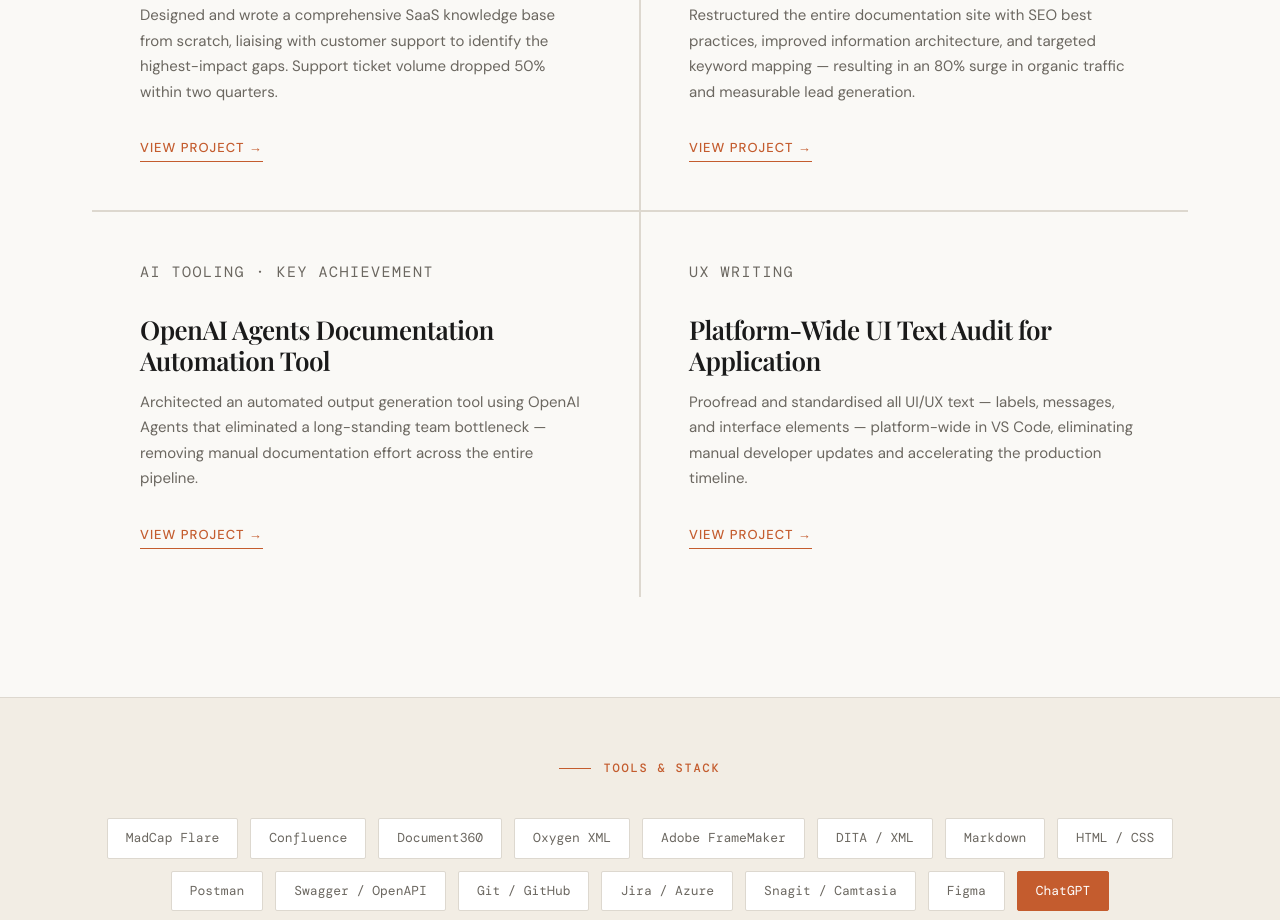
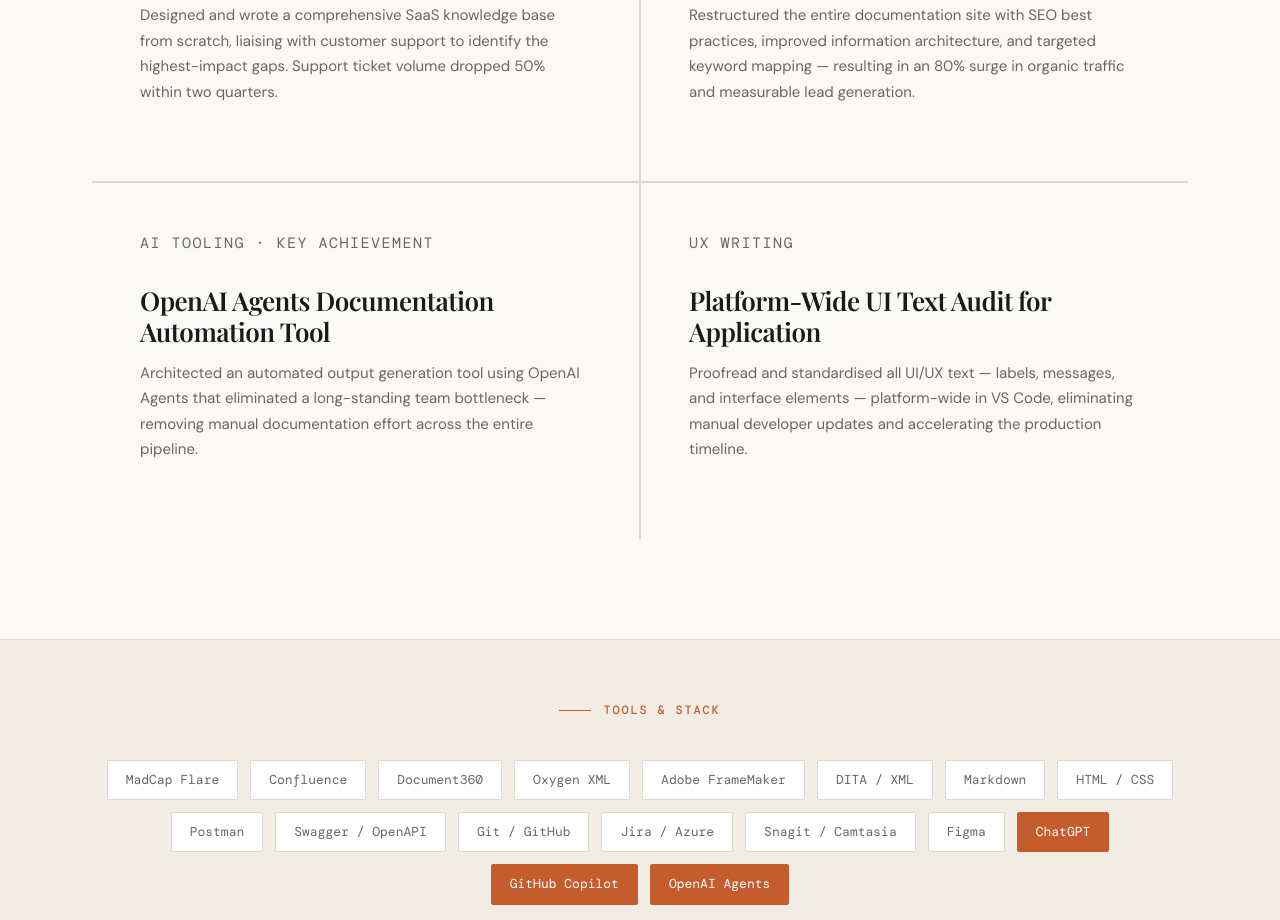
Before and after one commit to TamizharivuKumar/tamizharivukumar.github.io, a plain HTML site: page index.html in a window 1280 px wide. Shown: the part 1928-2848 px from the top of the page. Drawn offline with nearby package versions, Linux system fonts and the light colour scheme; a web font is replaced by a local one.

Commit message:
Public link removed

```diff
--- a/index.html
+++ b/index.html
@@ -140,28 +140,28 @@
           <p class="feat-tag">Knowledge Base</p>
           <h3>SaaS Knowledge Base That Cut Tickets by 50%</h3>
           <p>Designed and wrote a comprehensive SaaS knowledge base from scratch, liaising with customer support to identify the highest-impact gaps. Support ticket volume dropped 50% within two quarters.</p>
-          <span class="feat-link">View project →</span>
+          <!-- <span class="feat-link">View project →</span> -->
         </div>
 
         <div class="feat-card fade-up" onclick="location.href='pages/projects.html'">
           <p class="feat-tag">Doc Strategy</p>
           <h3>Documentation SEO Overhaul — 80% Traffic Increase</h3>
           <p>Restructured the entire documentation site with SEO best practices, improved information architecture, and targeted keyword mapping — resulting in an 80% surge in organic traffic and measurable lead generation.</p>
-          <span class="feat-link">View project →</span>
+          <!-- <span class="feat-link">View project →</span> -->
         </div>
 
         <div class="feat-card fade-up" onclick="location.href='pages/projects.html'">
           <p class="feat-tag">AI Tooling · Key Achievement</p>
           <h3>OpenAI Agents Documentation Automation Tool</h3>
           <p>Architected an automated output generation tool using OpenAI Agents that eliminated a long-standing team bottleneck — removing manual documentation effort across the entire pipeline.</p>
-          <span class="feat-link">View project →</span>
+          <!-- <span class="feat-link">View project →</span> -->
         </div>
 
         <div class="feat-card fade-up" onclick="location.href='pages/projects.html'">
           <p class="feat-tag">UX Writing</p>
           <h3>Platform-Wide UI Text Audit for Application</h3>
           <p>Proofread and standardised all UI/UX text — labels, messages, and interface elements — platform-wide in VS Code, eliminating manual developer updates and accelerating the production timeline.</p>
-          <span class="feat-link">View project →</span>
+          <!-- <span class="feat-link">View project →</span> -->
         </div>
 
       </div>
```
